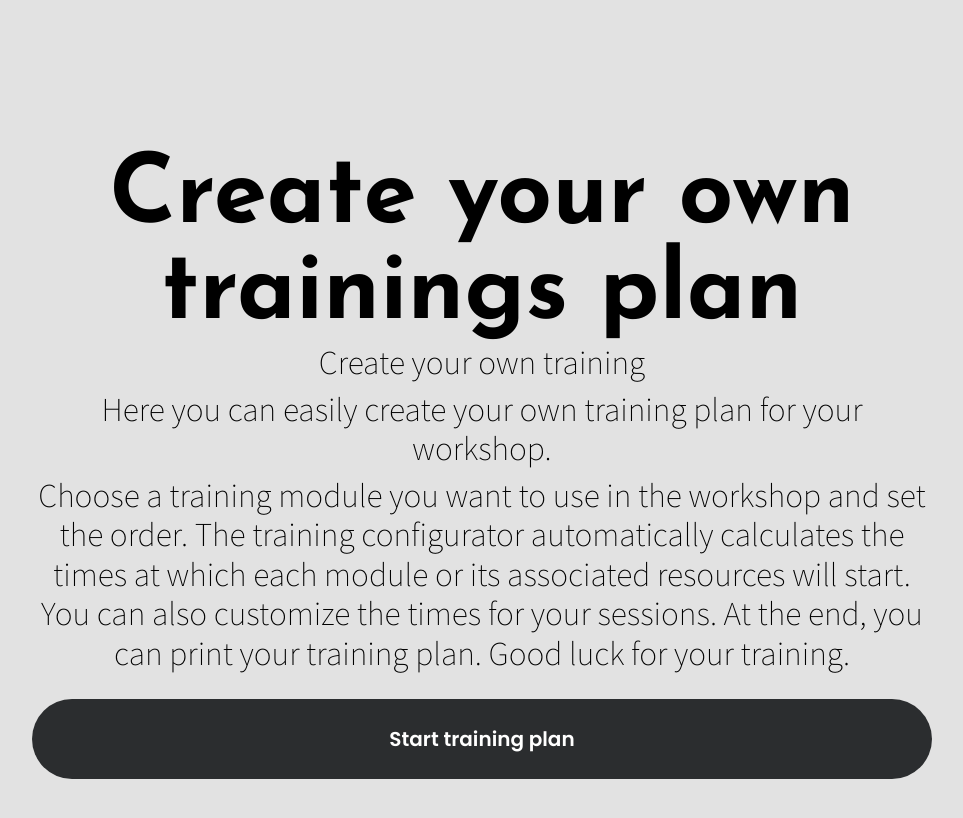
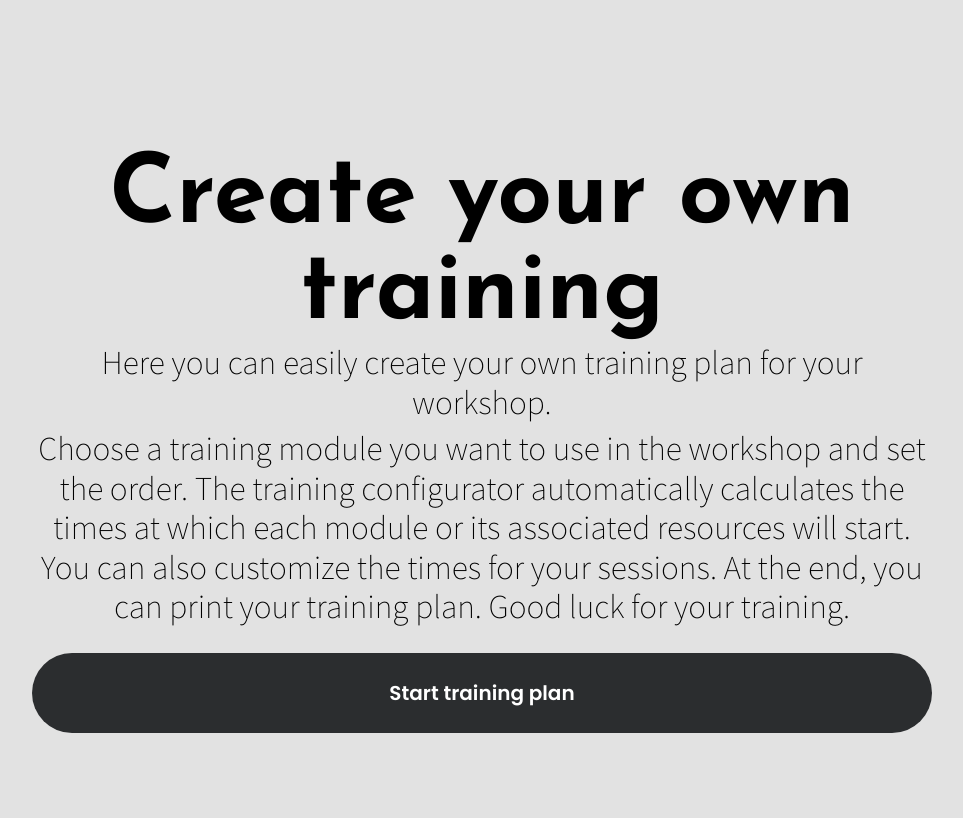
Before and after one commit to ASKtraining/Training, a Jekyll site: the page built from index.html, in a window 1280 px wide. Shown: the top 818 px of the page, without its empty margins (158-1121 px from the left). Built offline with Jekyll 4.4.1, drawn with Linux system fonts in a browser that asks for light colours; nearby versions of some CDN libraries.

Commit message:
changed title on introduction page

```diff
--- a/index.html
+++ b/index.html
@@ -4,8 +4,7 @@ title: 'Start training plan'
 permalink: /
 ---
 <div id="content">
-    <div class="title">Create your own trainings plan</div>
-    <p class="introduction">Create your own training</p>
+    <div class="title">Create your own training</div>
     <p class="introduction">Here you can easily create your own training plan for your workshop.</p>
     <p class="introduction">Choose a training module you want to use in the workshop and set the order. The training configurator automatically calculates the times at which each module or its associated resources will start. You can also customize the times for your sessions. At the end, you can print your training plan. Good luck for your training.</p>
     <main>
```
